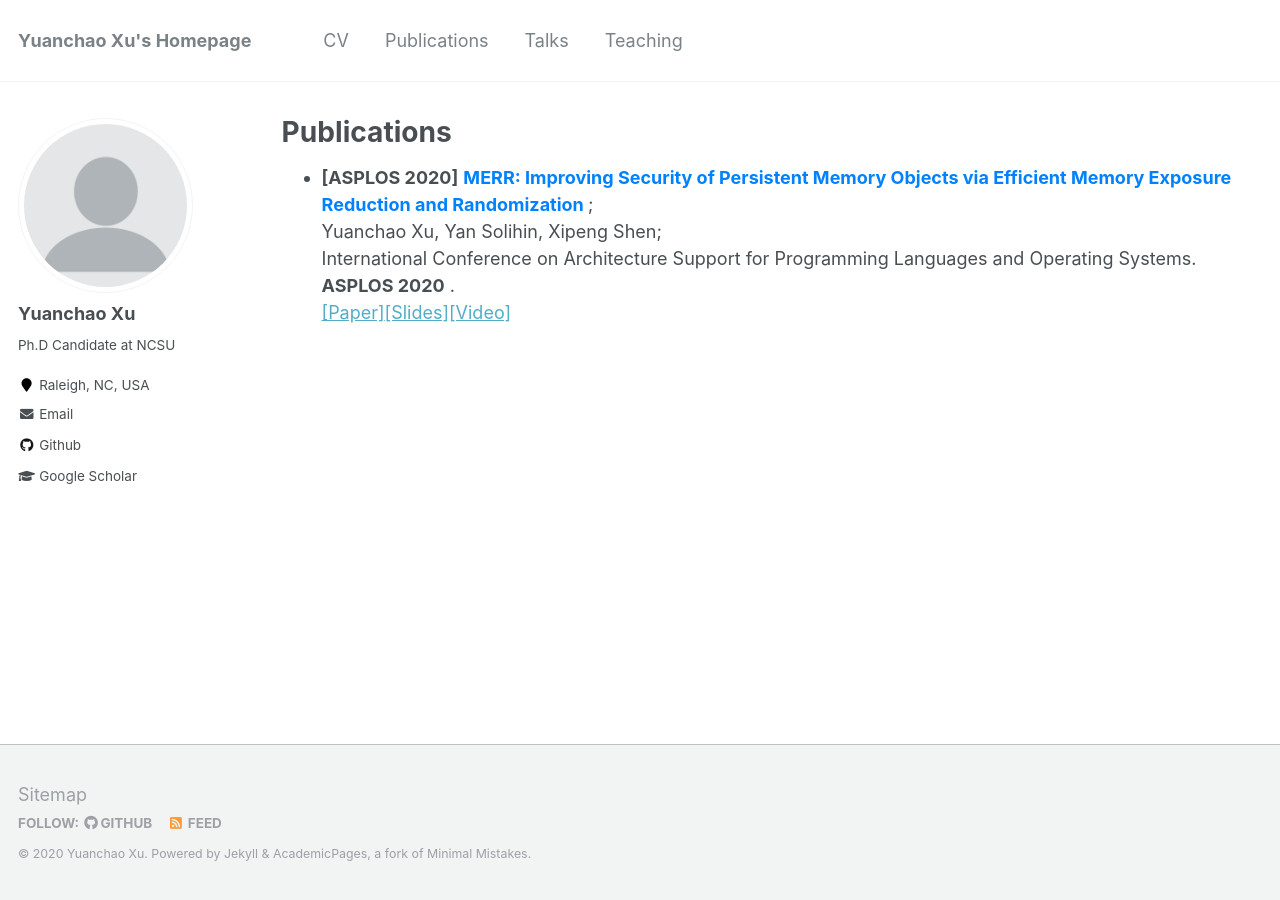
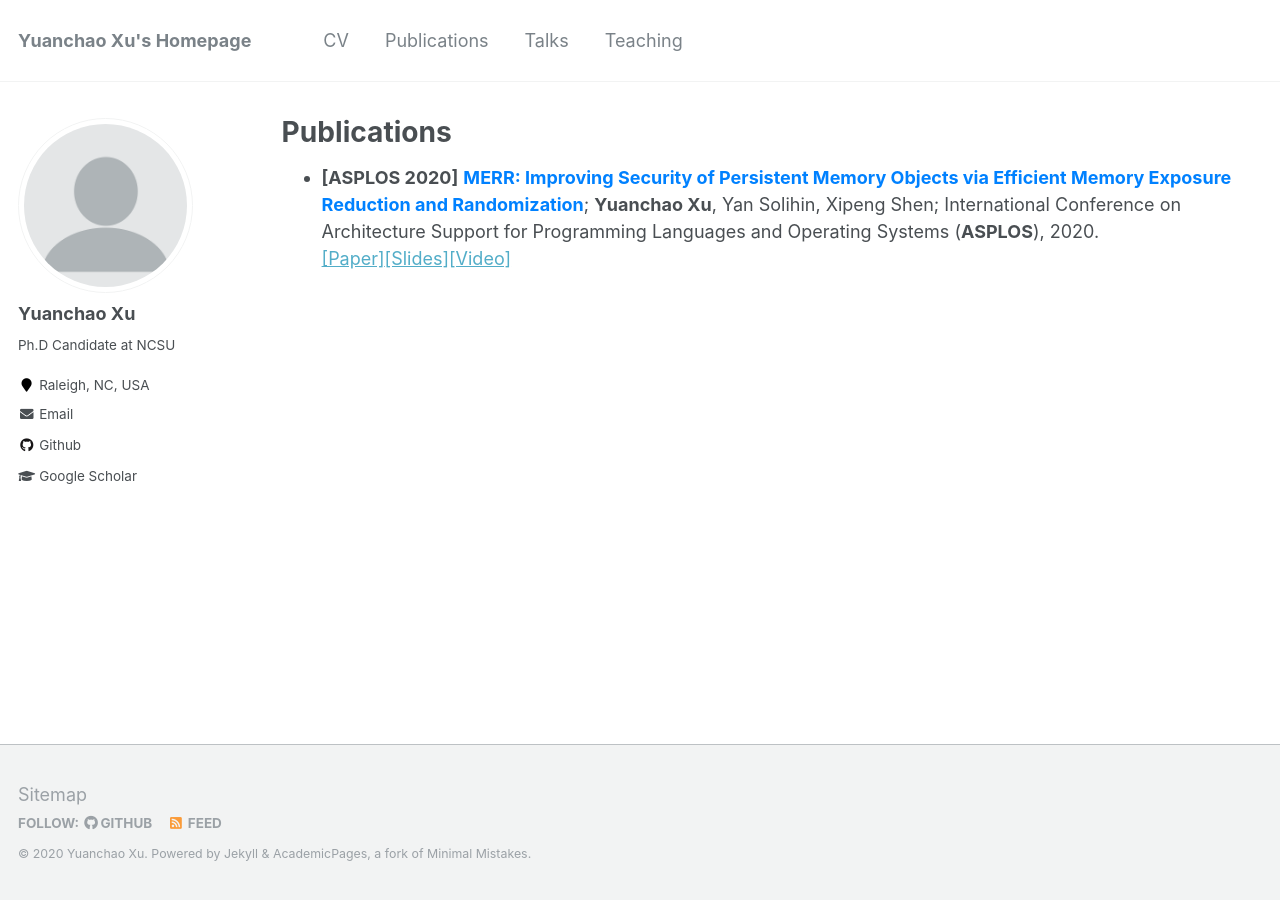
Before and after one commit to yuanchaoxu6/yuanchaoxu6.github.io, a Jekyll site: the page built from _pages/publications.md, in a window 1280 px wide. Built offline with Jekyll 4.4.1, drawn with Linux system fonts in a browser that asks for light colours.

Commit message:
One paper

```diff
--- a/_pages/publications.md
+++ b/_pages/publications.md
@@ -7,4 +7,4 @@ author_profile: true
 
 
 
-* **\[ASPLOS 2020\]** **<font color="#0081ff"> MERR: Improving Security of Persistent Memory Objects via Efficient Memory Exposure Reduction and Randomization </font>**; <br>Yuanchao Xu, Yan Solihin, Xipeng Shen; <br>International Conference on Architecture Support for Programming Languages and Operating Systems. **ASPLOS 2020** . <br> [[Paper]](http://yuanchaoxu6.github.io/files/asplos20.pdf)[[Slides]]()[[Video]]()
+* **\[ASPLOS 2020\]** **<font color="#0081ff"> MERR: Improving Security of Persistent Memory Objects via Efficient Memory Exposure Reduction and Randomization</font>**; **Yuanchao Xu**, Yan Solihin, Xipeng Shen; International Conference on Architecture Support for Programming Languages and Operating Systems (**ASPLOS**), 2020. <br> [[Paper]](http://yuanchaoxu6.github.io/files/asplos20.pdf)[[Slides]]()[[Video]]()
```
Also changed, not shown: 1 other file.
